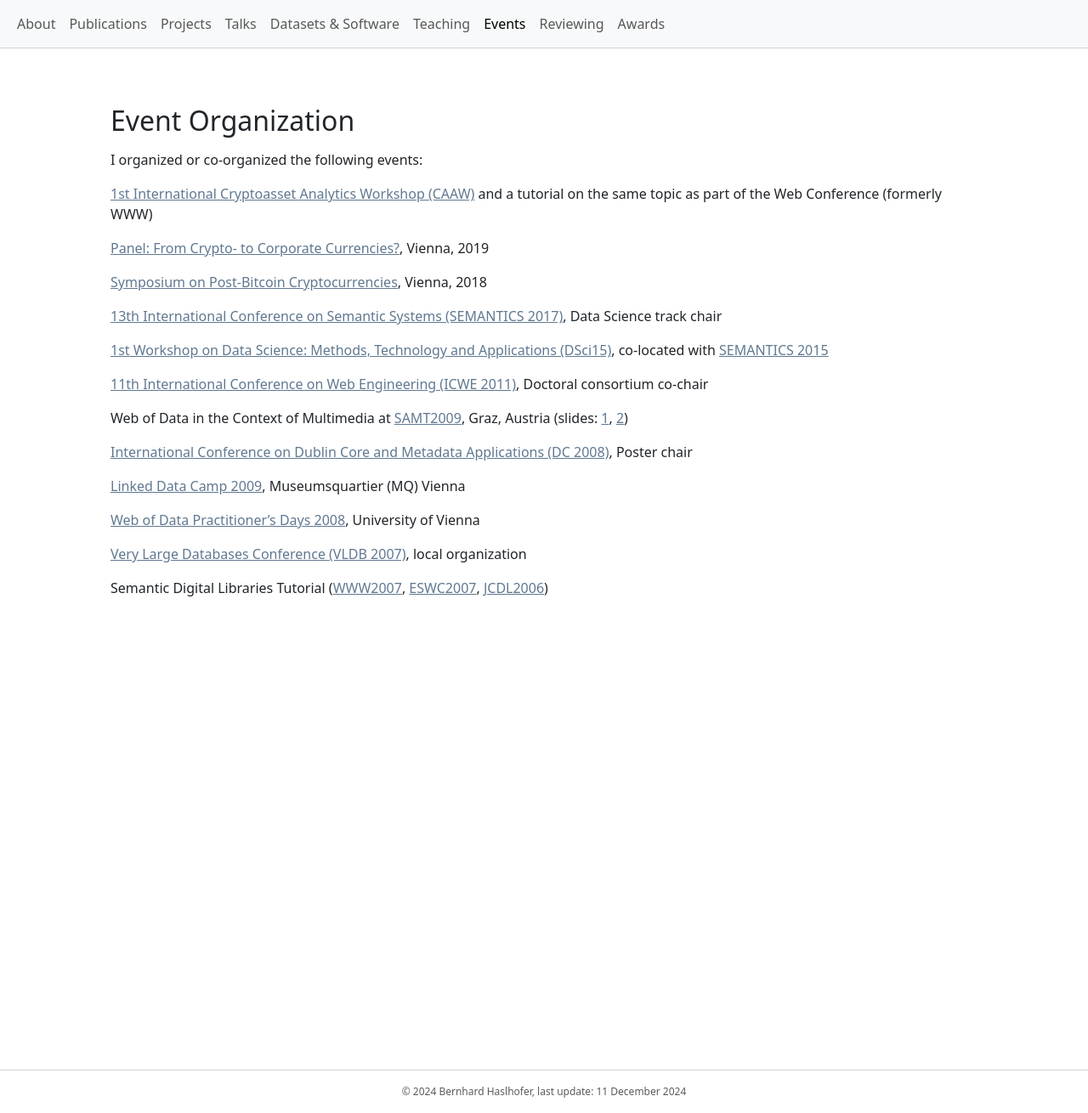
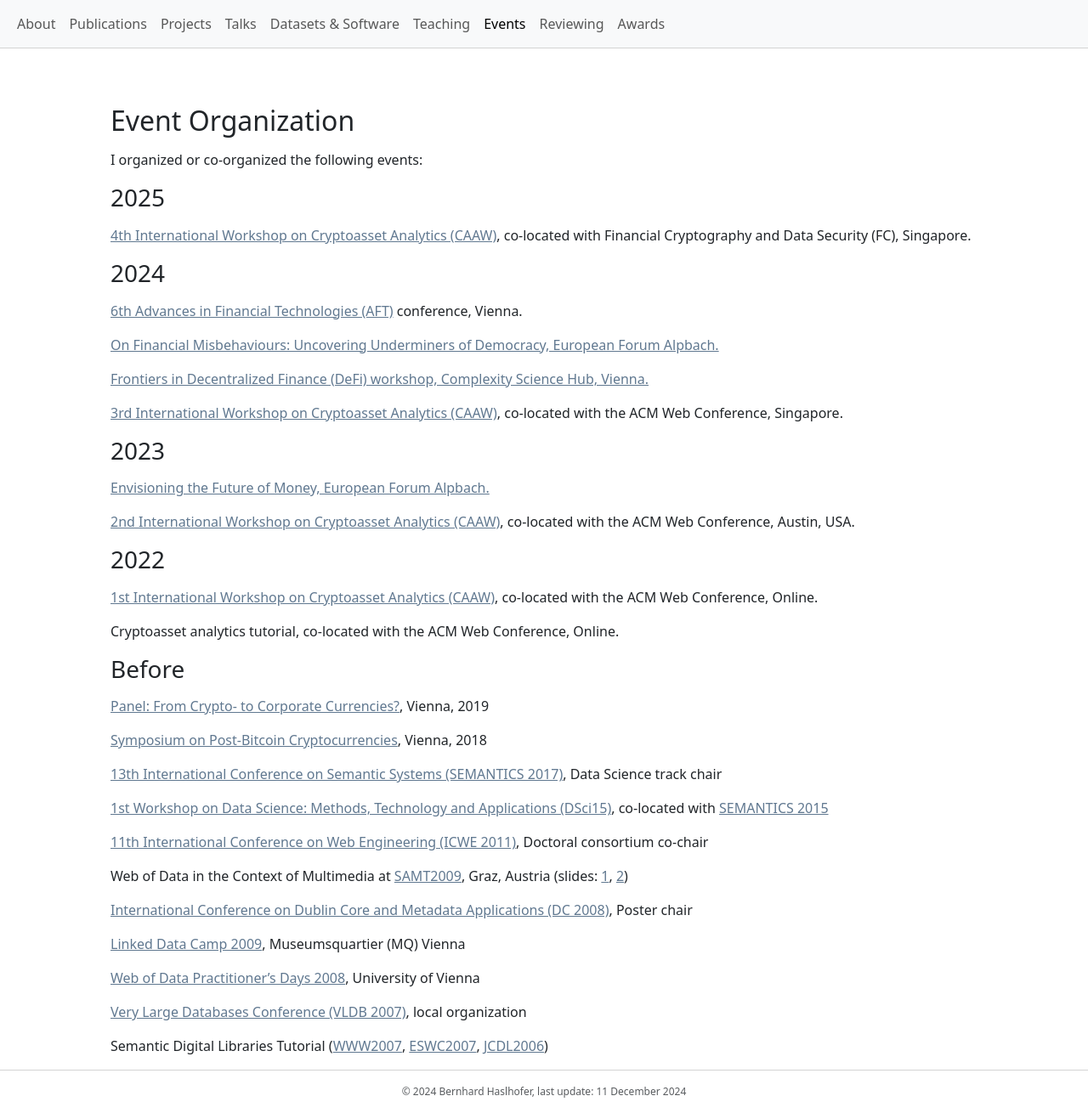
Before and after one commit to behas/behas.github.com, a Jekyll site: the page built from events.html, in a window 1280 px wide and 1310 px high. Shown: the whole window at 85% size. Built offline with Jekyll 4.4.1, drawn with Linux system fonts in a browser that asks for light colours; a style sheet for code colours, icons or effects is not loaded.

Commit message:
update event

```diff
--- a/_config.yml
+++ b/_config.yml
@@ -1,4 +1,5 @@
 title: Bernhard Haslhofer's Research Profile
+author: Bernhard Haslhofer
 email: haslhofer@csh.ac.at
 description: "Research Profile of Bernhard Haslhofer; Publications, Projects, Other Stuff."
 baseurl: ""
--- a/events.html
+++ b/events.html
@@ -10,7 +10,33 @@ permalink: /events
 
   <p>I organized or co-organized the following events:</p>
 
-  <p><a href="https://caaw.io/" target="_blank">1st International Cryptoasset Analytics Workshop (CAAW)</a> and a <a href="https://cryptoassetanalytics.net/tutorial/" target="_blank"></a>tutorial on the same topic as part of the Web Conference (formerly WWW)</p>
+  <h3>2025</h3>
+
+  <p><a href="https://caaw.io/2025/" target="_blank">4th International Workshop on Cryptoasset Analytics (CAAW)</a>, co-located with Financial Cryptography and Data Security (FC), Singapore.</p>
+
+  <h3>2024</h3>
+
+  <p><a href="https://aftconf.github.io/aft24/index.html" target="_blank">6th Advances in Financial Technologies (AFT)</a> conference, Vienna.</p>
+
+  <p><a href="https://www.alpbach.org/sessions/on-financial-misbehaviours-uncovering-underminers-of-democracy" target="_blank">On Financial Misbehaviours: Uncovering Underminers of Democracy, European Forum Alpbach.</p>
+
+  <p><a href="https://csh.ac.at/events/frontiers-in-defi/" target="_blank">Frontiers in Decentralized Finance (DeFi) workshop, Complexity Science Hub, Vienna.</p>
+
+  <p><a href="https://caaw.io/2024/" target="_blank">3rd International Workshop on Cryptoasset Analytics (CAAW)</a>, co-located with the ACM Web Conference, Singapore.</p>
+
+  <h3>2023</h3>
+
+  <p><a href="https://www.alpbach.org" target="_blank">Envisioning the Future of Money, European Forum Alpbach.</p>
+
+  <p><a href="https://caaw.io/2023/" target="_blank">2nd International Workshop on Cryptoasset Analytics (CAAW)</a>, co-located with the ACM Web Conference, Austin, USA.</p>
+
+  <h3>2022</h3>
+
+  <p><a href="https://caaw.io/2023/" target="_blank">1st International Workshop on Cryptoasset Analytics (CAAW)</a>, co-located with the ACM Web Conference, Online.</p>
+
+  <p><a href="https://cryptoassetanalytics.net/tutorial/" target="_blank"></a>Cryptoasset analytics tutorial, co-located with the ACM Web Conference, Online.</p>
+
+  <h3>Before</h3>
 
   <p><a href="https://id.univie.ac.at/news-und-events/detailansicht-news-und-events/news/panel-discussion-from-crypto-to-corporate-currencies/?tx_news_pi1%5Bcontroller%5D=News&tx_news_pi1%5Baction%5D=detail&cHash=0f4867dd97b490b9aa8e5bf20278c406">Panel: From Crypto- to Corporate Currencies?</a>, Vienna, 2019</p>
 
```
